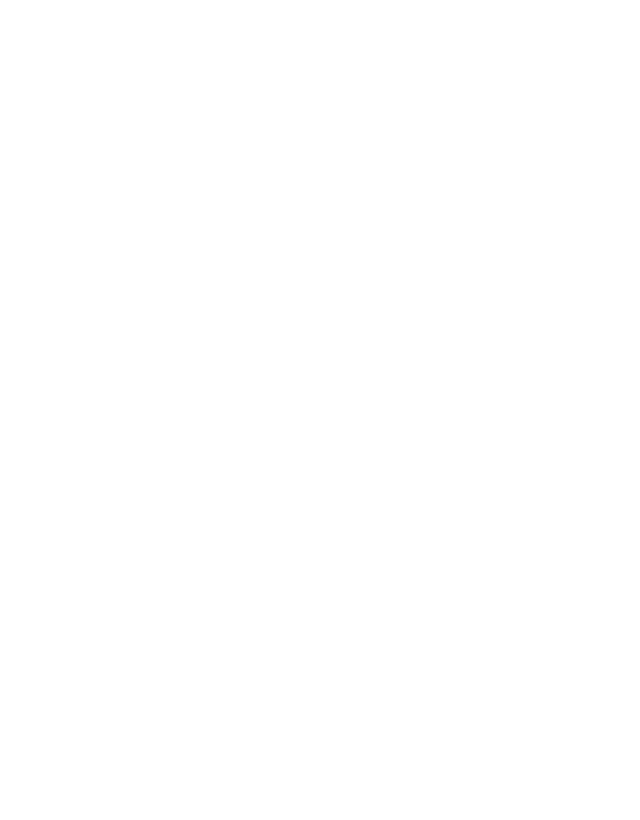
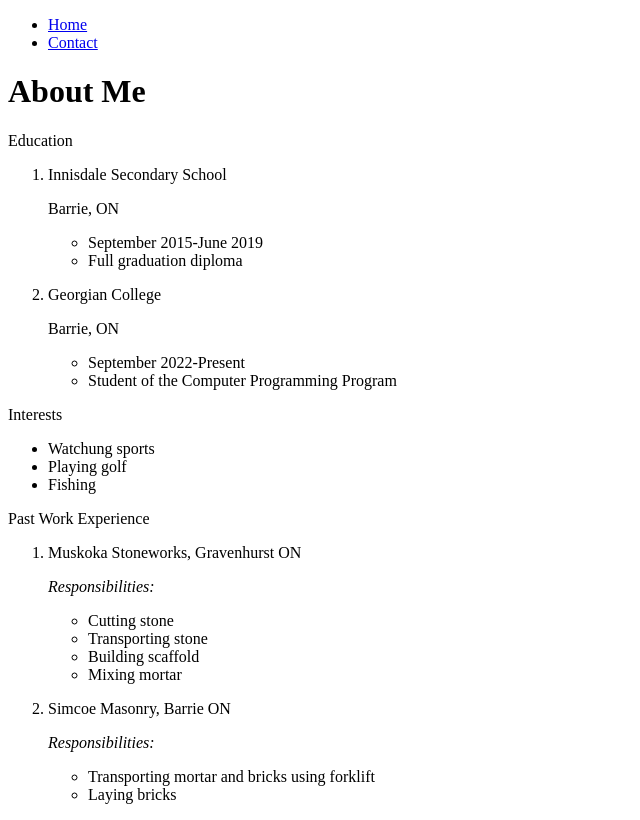
Before and after one commit to evanhinde/Resume-Portfolio-COMP-1002, a plain HTML site: page about.html in a window 1280 px wide. Shown: the whole page, without its empty margins (0-640 px from the left). Drawn offline with Linux system fonts and the light colour scheme.

Commit message:
Add files via upload

```diff
--- a/about.html
+++ b/about.html
@@ -7,6 +7,90 @@
     <title>Document</title>
 </head>
 <body>
+    <nav>
+        <ul>
+            <li><a href="index.html">Home</a></li>
+            <li><a href="contact.html">Contact</a></li>
+        </ul>
+    </nav>
+    <h1>About Me</h1>
+
+    <header>Education</header>
+    <ol>
+        <li>
+            <p>Innisdale Secondary School</p>
+            <p>Barrie, ON</p>
+            <ul>
+                <li>
+                    September 2015-June 2019
+                </li>
+                <li>
+                    Full graduation diploma
+                </li>
+            </ul>
+        </li>
+        <li>
+            <p>Georgian College</p>
+            <p>Barrie, ON</p>
+            <ul>
+                <li>
+                    September 2022-Present
+                </li>
+                <li>
+                    Student of the Computer Programming Program
+                </li>
+            </ul>
+        </li>
+    </ol>
+
+    <header>Interests</header>
+    <ul>
+        <li>
+            Watchung sports
+        </li>
+        <li>
+            Playing golf
+        </li>
+        <li>
+            Fishing
+        </li>
+    </ul>
+
+    <header>Past Work Experience</header>
+    <ol>
+        <li>
+            <p>Muskoka Stoneworks, Gravenhurst ON</p>
+            <em><p>Responsibilities:</p></em>
+            <ul>
+                <li>
+                    Cutting stone
+                </li>
+                <li>
+                    Transporting stone
+                </li>
+                <li>
+                    Building scaffold
+                </li>
+                <li>
+                    Mixing mortar
+                </li>
+            </ul>
+        </li>
+        <li>
+            <p>Simcoe Masonry, Barrie ON</p>
+            <em><p>Responsibilities:</p></em>
+            <ul>
+                <li>
+                    Transporting mortar and bricks using forklift
+                </li>
+                <li>
+                    Laying bricks
+                </li>
+            </ul>
+        </li>
+    </ol>
+
+
 
 </body>
 </html>
```
Also changed, not shown: contact.html (+1 -1 lines), index.html (+6 -0 lines).
